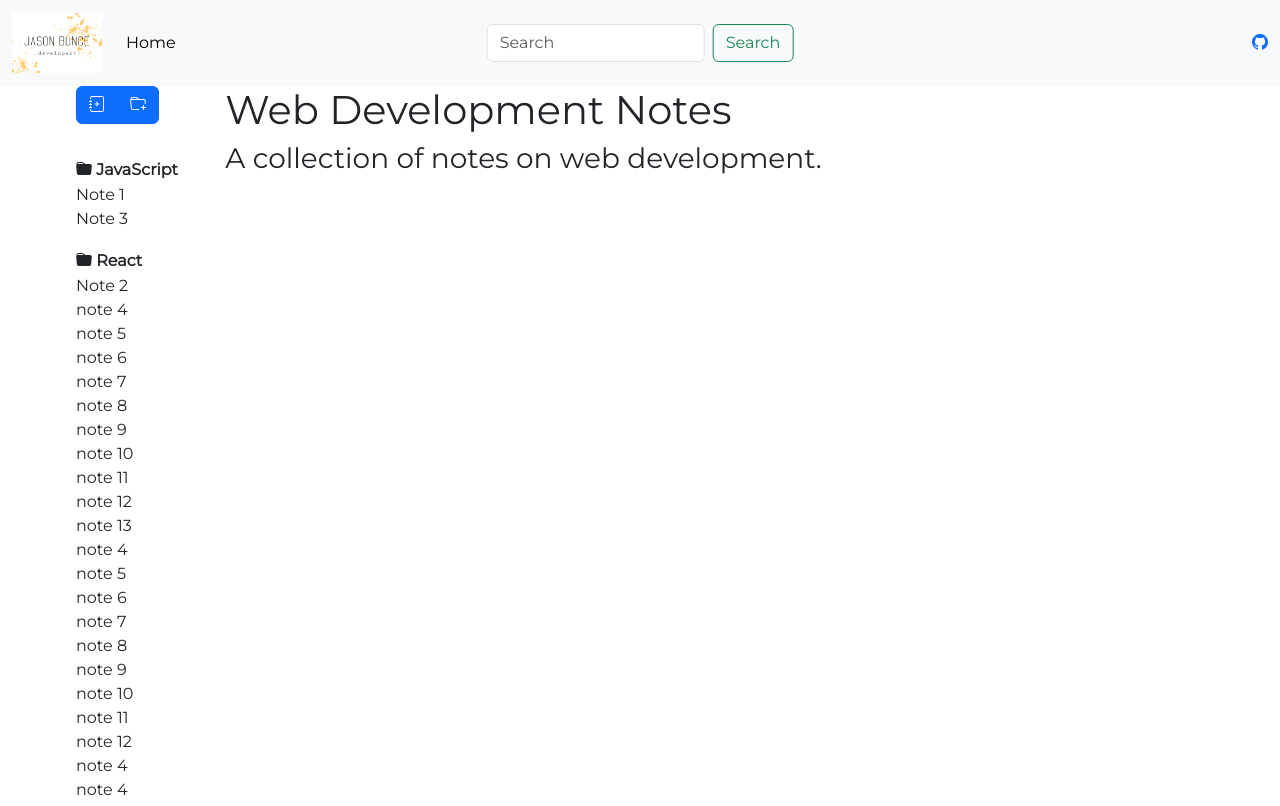
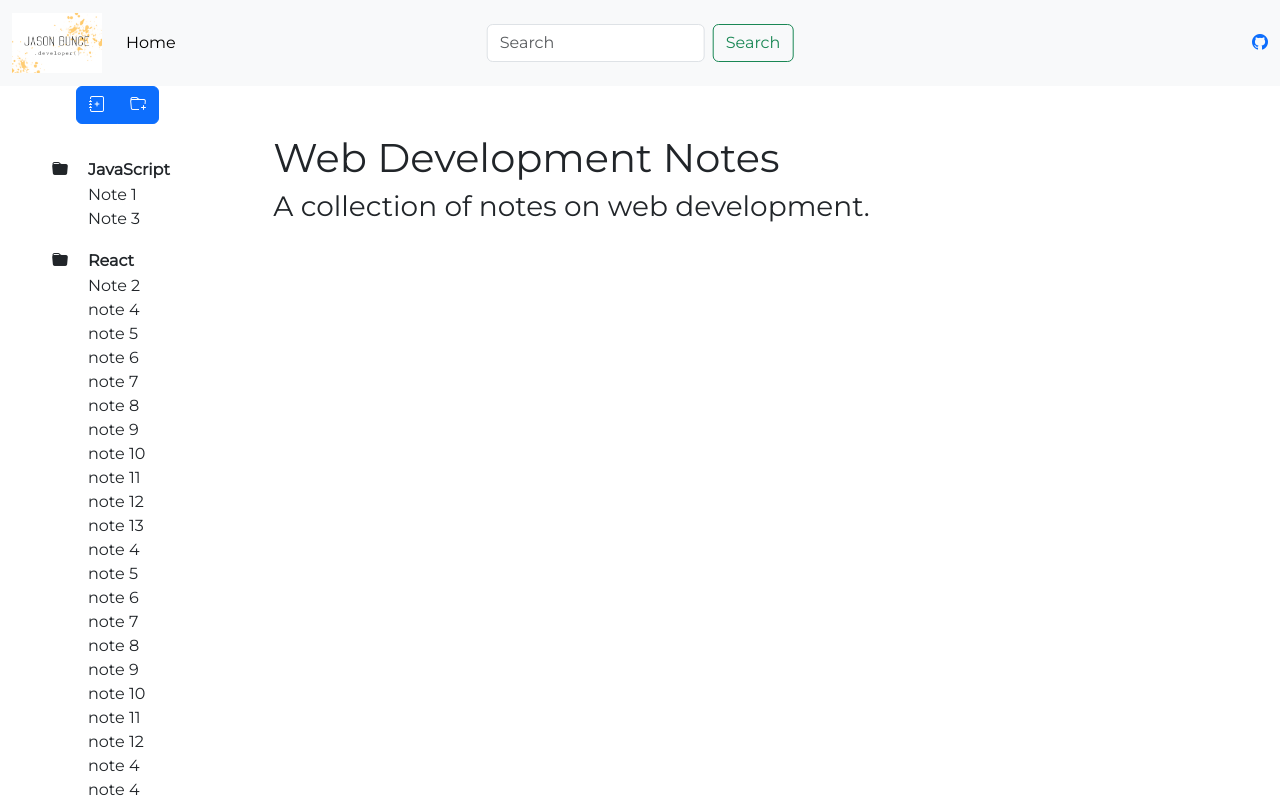
Before and after one commit to JasonBrunch/note-taking-app, a React (Create React App) app: page / in a window 1280 px wide. Built offline with nearby package versions, Linux system fonts and the light colour scheme.

Commit message:
Added Padding to note Editor window

```diff
--- a/src/Category.js
+++ b/src/Category.js
@@ -1,12 +1,12 @@
 import React from 'react';
 
 const Category = ({ name }) => {
-  return (
-    <div>
-      <i className="bi bi-folder-fill"></i> {/* Add this line for the icon */}
-      {name}
-    </div>
-  );
-};
+    return (
+      <div style={{ paddingLeft: '0.75em', position: 'relative' }}>
+        <span>{name}</span>
+        <i className="bi bi-folder-fill" style={{ position: 'absolute', left: '-1.5em', top: '50%', transform: 'translateY(-50%)' }}></i>
+      </div>
+    );
+  };
 
 export default Category;
--- a/src/DraggableListItem.js
+++ b/src/DraggableListItem.js
@@ -24,7 +24,7 @@ const DraggableListItem = ({ note, onNoteClick, changeNoteCategory }) => {
     return (
         <li
             draggable
-    style={{ listStyleType: 'none' }}
+            style={{ listStyleType: 'none', paddingLeft: '0.75em' }}//Added padding to line up with icons
             onClick={() => onNoteClick(note)}
             onDragStart={handleDragStart}
             onDragOver={handleDragOver}
--- a/src/NoteEditor.js
+++ b/src/NoteEditor.js
@@ -75,7 +75,7 @@ const NoteEditor = ({ activeNote, editing, setEditing, handleSaveClick , noteboo
   }, [activeNote]);
 
   return (
-    <div>
+    <div className="p-5">
     {/*DEFAULT NO NOTE SELECTED STATE*/}
       {localNote === null ? (
         <>
@@ -83,7 +83,7 @@ const NoteEditor = ({ activeNote, editing, setEditing, handleSaveClick , noteboo
           <h3>A collection of notes on web development.</h3>
         </>
       ) : (
-        <div>
+        <div >
           {editing ? (
             <EditMode localNote={localNote} setLocalNote={setLocalNote} saveNote={saveNote} />
           ) : (
```
Lines whose indentation alone changed are shown as unchanged.
